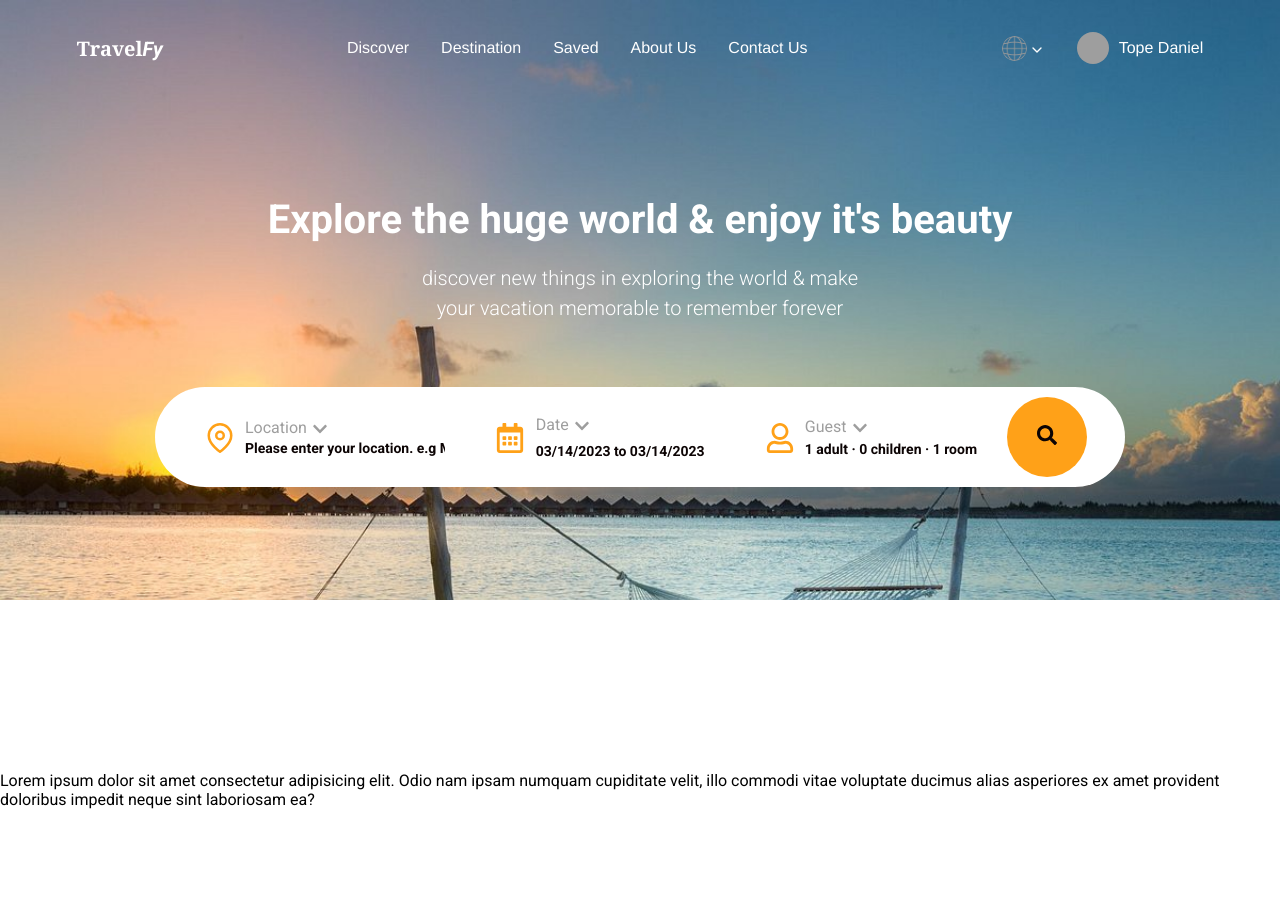
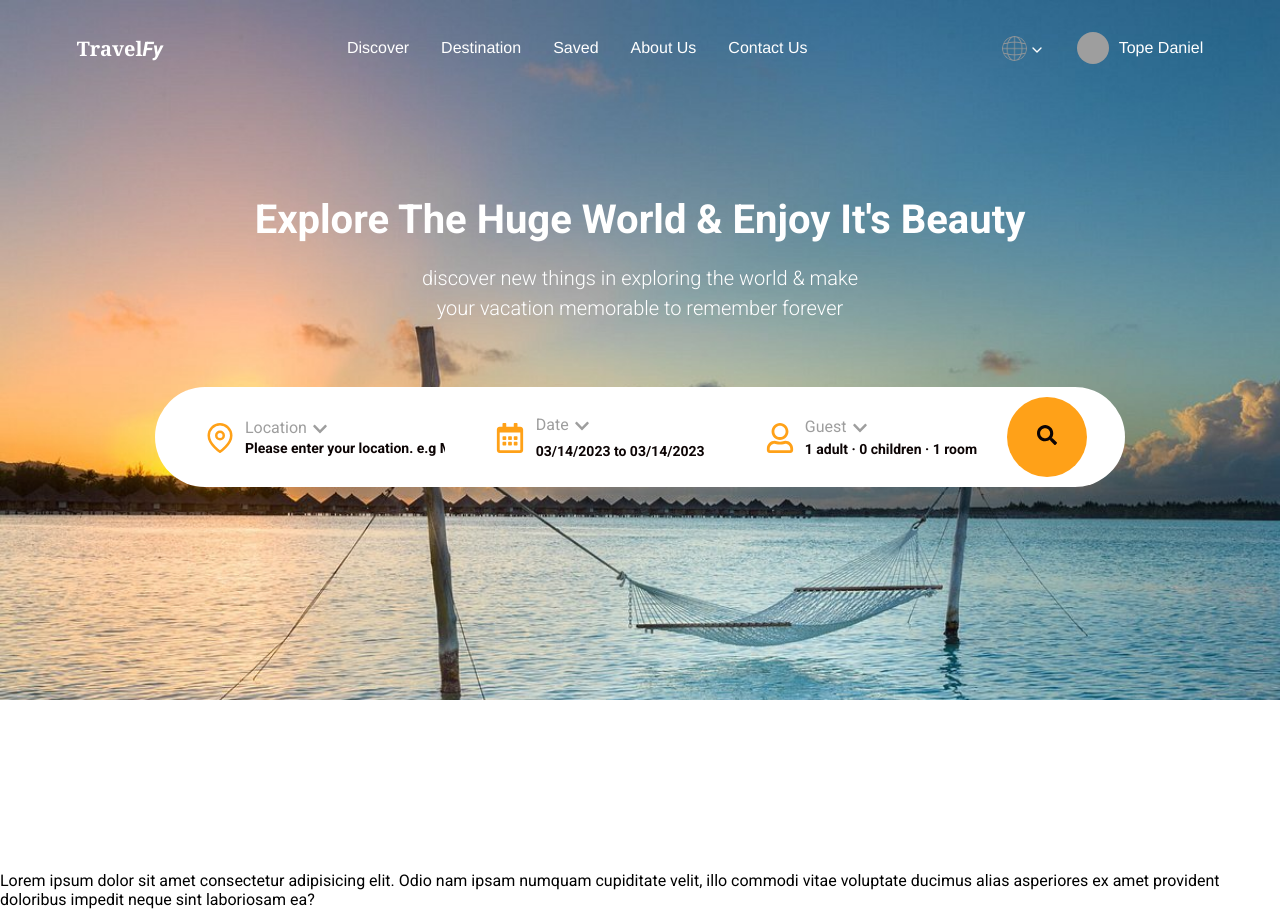
Before and after one commit to techshomez/travelfy, a React (Vite) app: page / in a window 1280 px wide. Before the commit the page ends 809 px from the top, so only its background shows below. Built offline with nearby package versions, Linux system fonts and the light colour scheme; grey boxes are pictures that could not be loaded.

Commit message:
all bugs fixed

```diff
--- a/src/components/common/header/header.scss
+++ b/src/components/common/header/header.scss
@@ -1,6 +1,6 @@
 .header {
   width: 100%;
-  height: 600px;
+  height: 700px;
   background-image: url("/assets/banner/banner_bg_2.jpg");
   object-fit: cover;
   background-size: cover;
--- a/src/components/home/banner/banner.scss
+++ b/src/components/home/banner/banner.scss
@@ -17,6 +17,7 @@
       font-weight: 700;
       color: #fff;
       text-align: center;
+      text-transform: capitalize;
     }
 
     .banner_text article {
```
